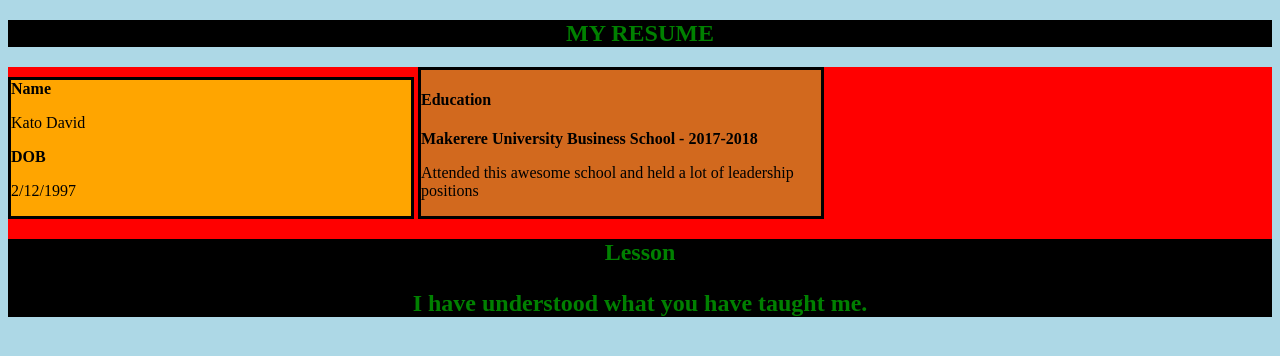
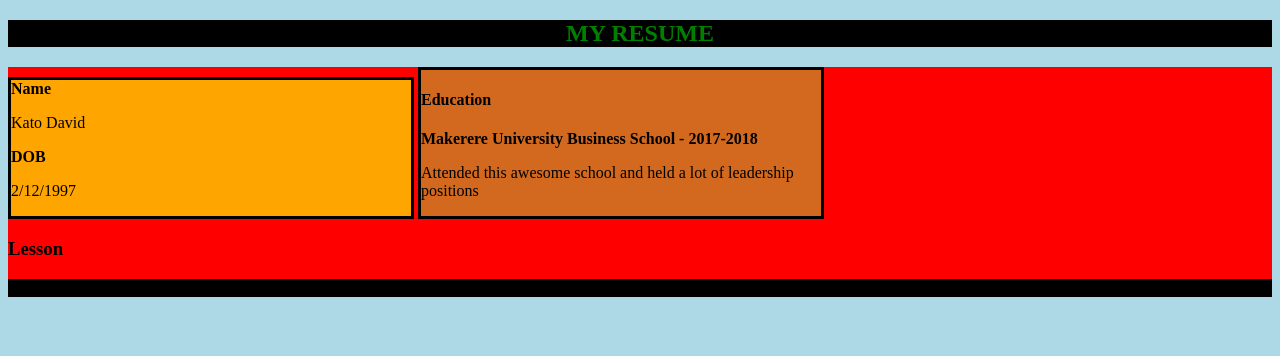
Before and after one commit to Davikxon/Davikxon.github.io, a plain HTML site: page index.html in a window 1280 px wide. Drawn offline with Linux system fonts and the light colour scheme.

Commit message:
Update index.html

```diff
--- a/index.html
+++ b/index.html
@@ -19,7 +19,7 @@
 	 <b>Makerere University Business School - 2017-2018 </b>
 	<p> Attended this awesome school and held a lot of leadership positions </p> </span>
      </div>
-		<h2>Lesson </h>
+		<h3>Lesson </h3>
  <div class="Lesson">
 	 <p>I have understood what you have taught me.</p>
 	 </div>
```
